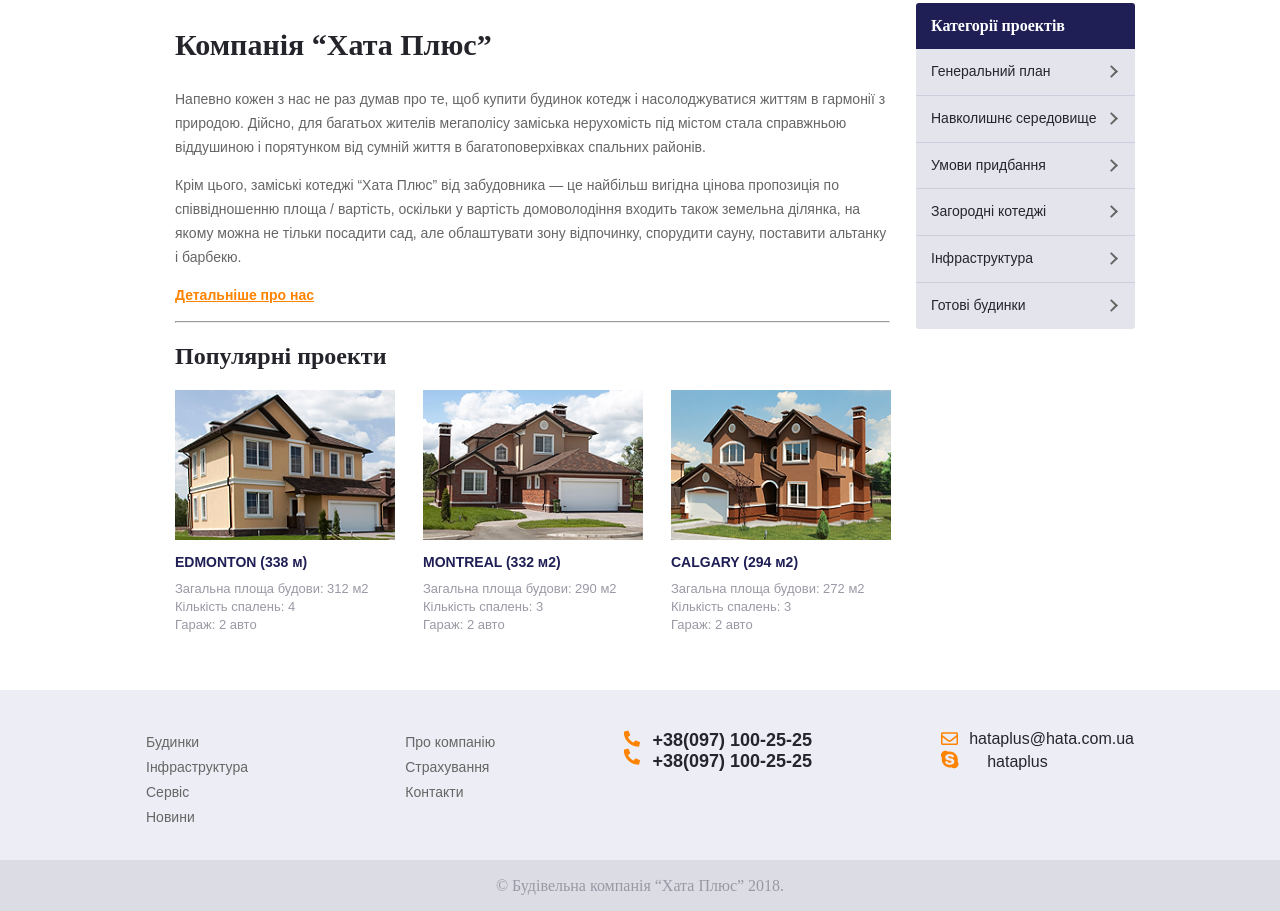
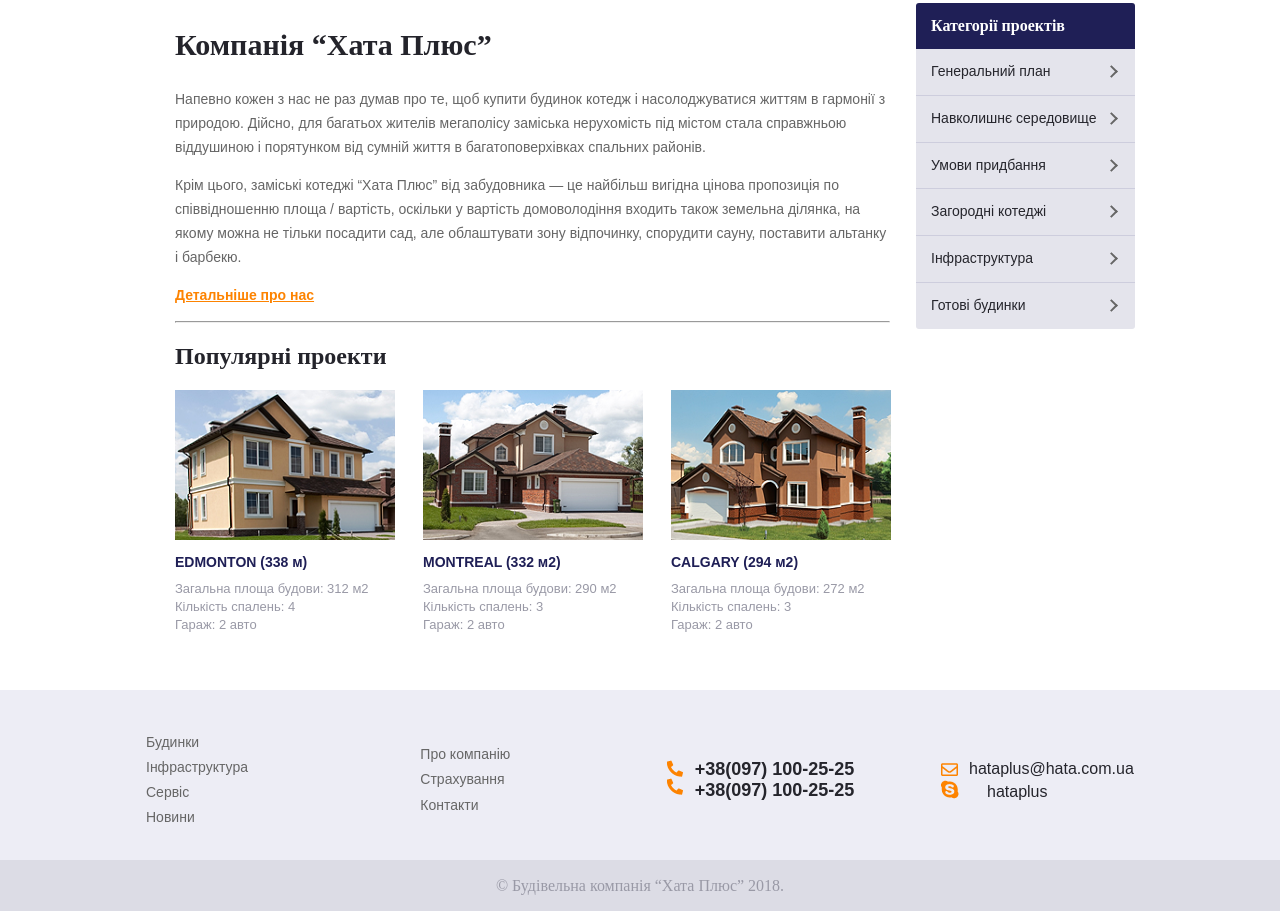
Before and after one commit to valentyn-jpg/hata_plus, a plain HTML site: page index.html in a window 1280 px wide. Shown: the part 432-1343 px from the top of the page. Drawn offline with Linux system fonts and the light colour scheme.

Commit message:
comentar

```diff
--- a/css/style.css
+++ b/css/style.css
@@ -5,6 +5,7 @@ box-sizing: border-box;
 }
 .flex{
 display: flex;
+flex-direction: column;
 justify-content: space-between;
 }
 
@@ -19,9 +20,13 @@ margin: 0 auto;
 }
 .header-main{
 display: flex;
+flex-direction:column ;
+flex-wrap: wrap;
+column-gap: 30px;
 justify-content: space-between;
 align-items: center;
 margin: 31px 0;
+row-gap: 25px;
 }
 
 .center-img{
@@ -157,6 +162,7 @@ margin:25px 0;
 }
 .content{
 padding: 35px 15px 45px 15px;
+flex-direction: column-reverse;
 }
 .main article p{
 font-size: 14px;
@@ -174,7 +180,9 @@ font-family: "Arial";
 }
 .row{
 display: flex;
-margin: 0 -14px;
+margin: 0 0px;
+flex-direction: column;
+align-items: center;
 }
 .main h2{
 margin: 20px 0;
@@ -352,3 +360,22 @@ transition: all 1s ease;
 border-color: #fff;
 transform: rotate(45deg);
 }
+footer a{
+    min-width: 165px;
+    display:inline-block ;
+}
+@media screen and (min-width:720px){
+.header-main{
+    flex-direction: row;
+}
+.row{
+    flex-direction: row;
+    margin: 0 -14px;
+}
+}
+@media screen and (min-width:1024px){
+    .flex{
+        flex-direction: row;
+    }
+
+}
```
